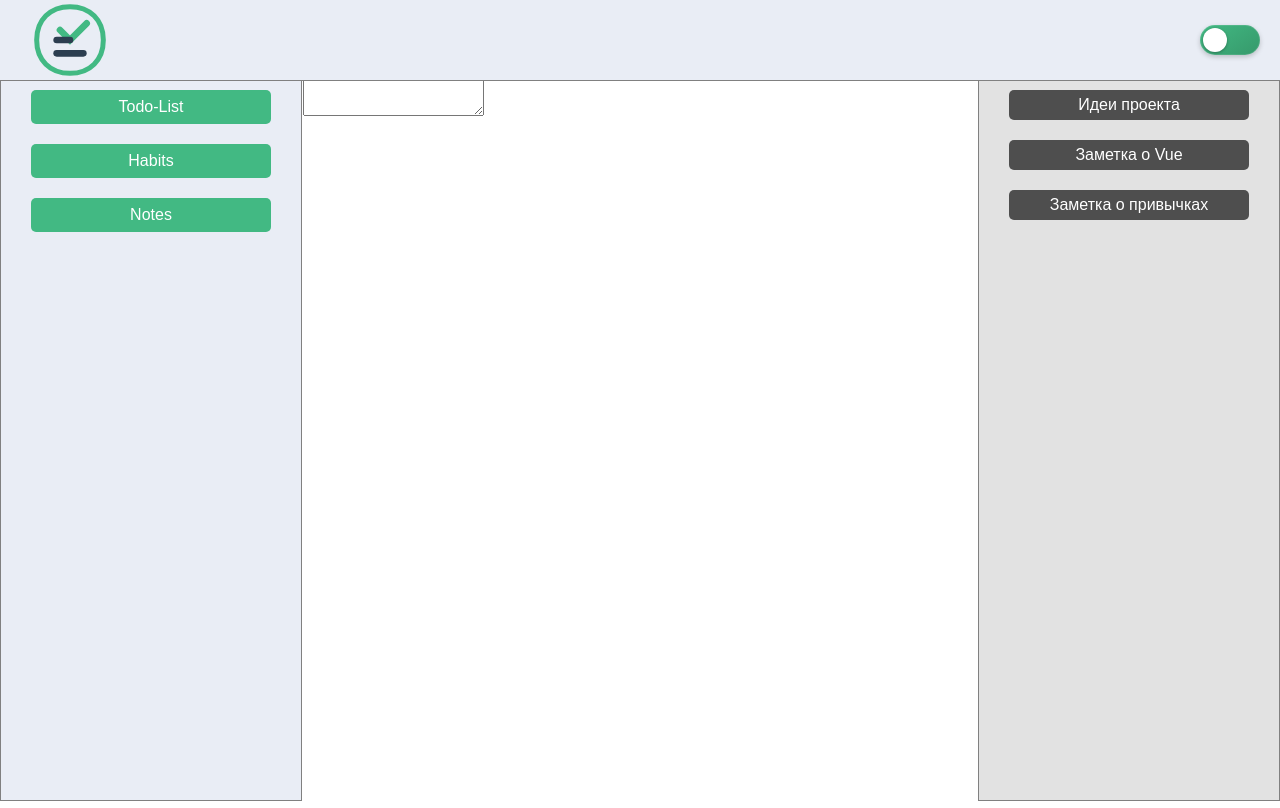
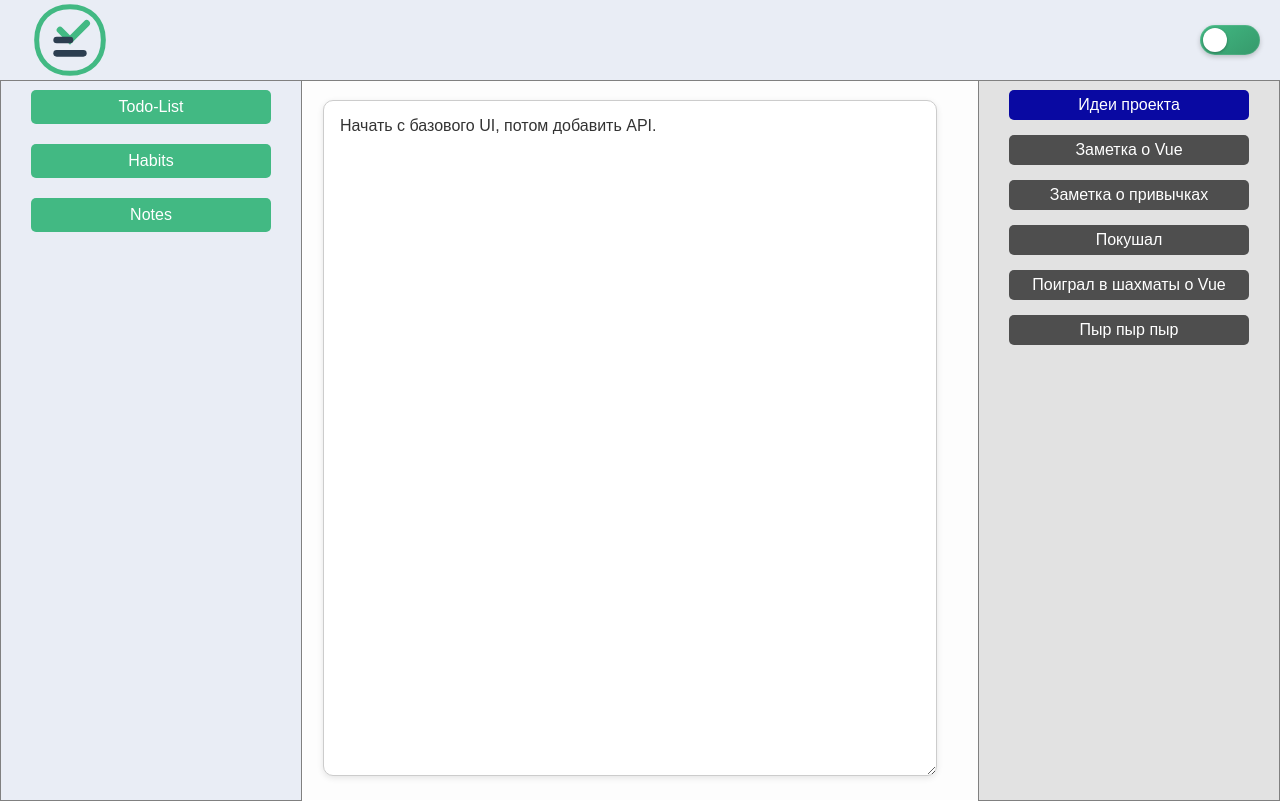
Before and after one commit to DmitryPetrakevich/vue3-Todo-List, a Vue app: page / in a window 1280 px wide. Both pictures are taken after a click on the button "Notes". Built offline with nearby package versions, Linux system fonts and the light colour scheme.

Commit message:
реализовал вкладку Notes

```diff
--- a/src/components/Notes/NoteEditor.vue
+++ b/src/components/Notes/NoteEditor.vue
@@ -1,7 +1,9 @@
 !<template>
   <div class="note-editor">
     <div class="note-editor__container">
-        <textarea>
+        <textarea
+        v-model="note.text"
+        >
 
         </textarea>
 
@@ -12,8 +14,52 @@
 
 <script>
 export default {
+  props: [
+    'note',
+  ],
+
+  data() {
+    return {
+
+    }
+  },
 };
 </script>
 
-<style scoped>
+<style lang="less">
+.note-editor {
+  padding: 20px;
+  background-color: #fdfdfd; /* Мягкий фон */
+
+  display: flex;
+  align-items: flex-start; /* Прижать к верху */
+}
+
+.note-editor__container {
+  width: calc(100vw - 700px);
+}
+
+textarea {
+  width: 100%; /* Растянуть на всю ширину */
+  height: calc(100vh - 150px); /* Достаточная высота */
+  padding: 12px 16px; /* Внутренние отступы */
+  font-size: 16px;
+  font-family: sans-serif;
+  line-height: 1.6;
+
+  border: 1px solid #ccc;
+  border-radius: 10px; /* Скругление углов */
+  box-shadow: 0 2px 6px rgba(0, 0, 0, 0.1); /* Мягкая тень */
+
+  resize: vertical; /* Пользователь может менять высоту */
+  background-color: #fff;
+  color: #333;
+
+  transition: border-color 0.3s ease;
+}
+
+textarea:focus {
+  outline: none;
+  border-color: #007bff; /* Синяя рамка при фокусе */
+}
 </style>
--- a/src/components/Notes/NotesSidebar.vue
+++ b/src/components/Notes/NotesSidebar.vue
@@ -6,6 +6,7 @@
             v-for="note in notes"
             :key="note.id"
             @click="$emit('changeNote', note.id)"
+            :class="{active : note.id === activeNoteId}"
             >
             {{ note.title }}
 
@@ -20,17 +21,13 @@
 <script>
 export default {
     props: [
-        'activeNote'
+        'notes',
+        'activeNoteId',
     ],
 
     data() {
         return {
-            notes: [
-                { id: 1, title: 'Идеи проекта', text: 'Начать с базового UI, потом добавить API.' },
-                { id: 2, title: 'Заметка о Vue', text: 'Vue 3 использует Composition API.' },
-                { id: 3, title: 'Заметка о привычках', text: 'Нужно добавить трекинг по датам.' }
 
-            ]
         }
     }
 };
@@ -62,7 +59,7 @@ export default {
         font-size: 16px;
         font-weight: 500;
         margin-top: 10px;
-        margin-bottom: 10px;
+        margin-bottom: 5px;
         border: none;
         border-radius: 5px;
         color: white;
@@ -70,6 +67,10 @@ export default {
         padding: 6px 0;
         cursor: pointer;
         transition: background-color 0.3s ease;
+
+        &.active {
+            background-color: #0909a2; // Активная заметка — синяя
+    }
 
         &:hover {
           background-color: #737373;
--- a/src/components/Notes/NotesView.vue
+++ b/src/components/Notes/NotesView.vue
@@ -2,9 +2,17 @@
     <div class="notes-view">
         <div class="notes-view__container">
             <NoteEditor
-            :active-note="activeNote"
+            :note="activeNote"
+
+
+
             />
-            <NotesSidebar />
+            <NotesSidebar
+            :notes="notes"
+            :active-note-id="activeNoteId"
+            @changeNote="setActiveNote"
+
+            />
 
         </div>
 
@@ -24,9 +32,33 @@ export default {
 
     data() {
         return {
-            activeNote: 'Note1',
+            notes: [
+                { id: 1, title: 'Идеи проекта', text: 'Начать с базового UI, потом добавить API.' },
+                { id: 2, title: 'Заметка о Vue', text: 'Vue 3 использует Composition API.' },
+                { id: 3, title: 'Заметка о привычках', text: 'Нужно добавить трекинг по датам.' },
+                { id: 4, title: 'Покушал', text: 'Начать с базового UI, потом добавить API.' },
+                { id: 5, title: 'Поиграл в шахматы о Vue', text: 'Vue 3 использует Composition API.' },
+                { id: 6, title: 'Пыр пыр пыр', text: 'Нужно добавить трекинг по датам.' },
+            ],
+
+            activeNoteId: 1,
         }
+    },
+
+    methods: {
+        setActiveNote(id) {
+            this.activeNoteId = id;
+
+        }
+    },
+
+    computed: {
+        activeNote() {
+            return this.notes.find(n => n.id === this.activeNoteId)
+        }
+
     }
+
 
 };
 </script>
```
